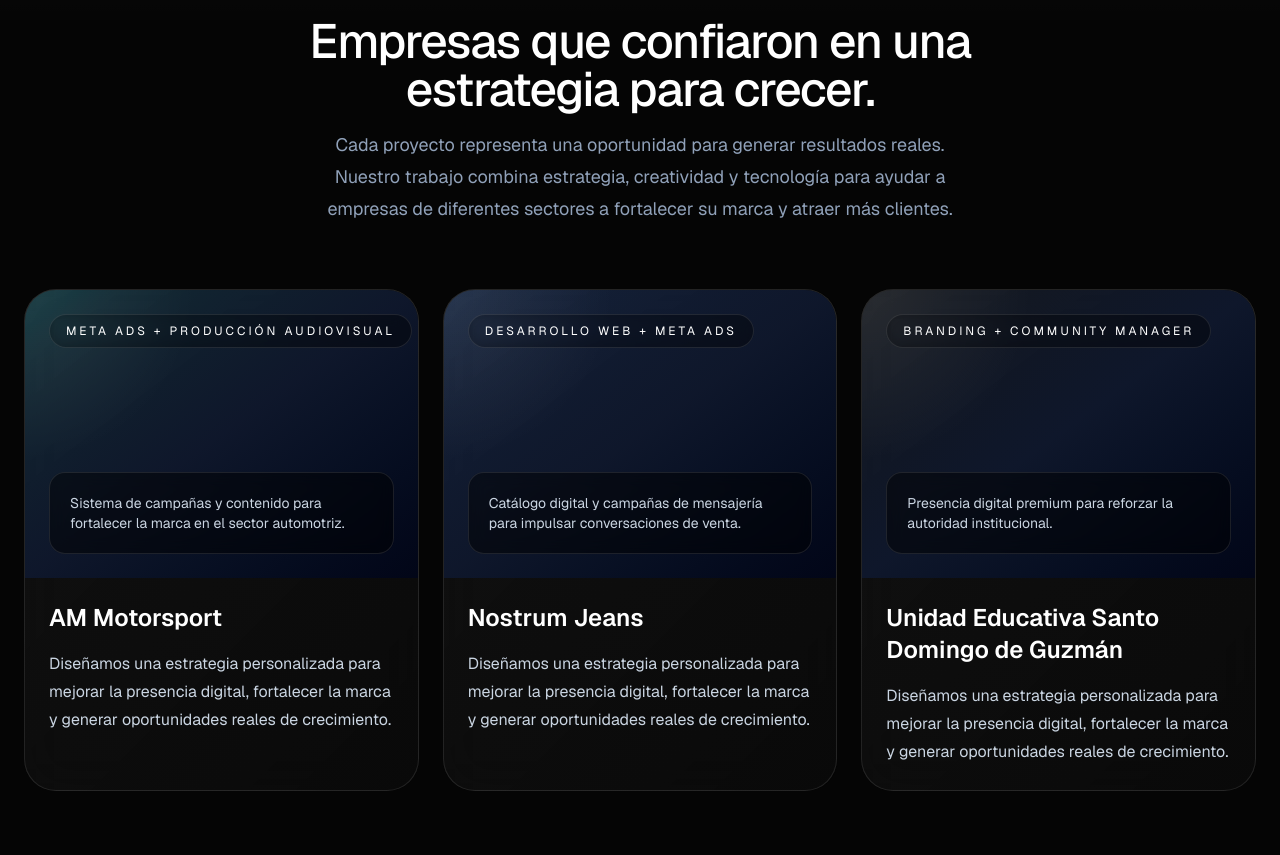
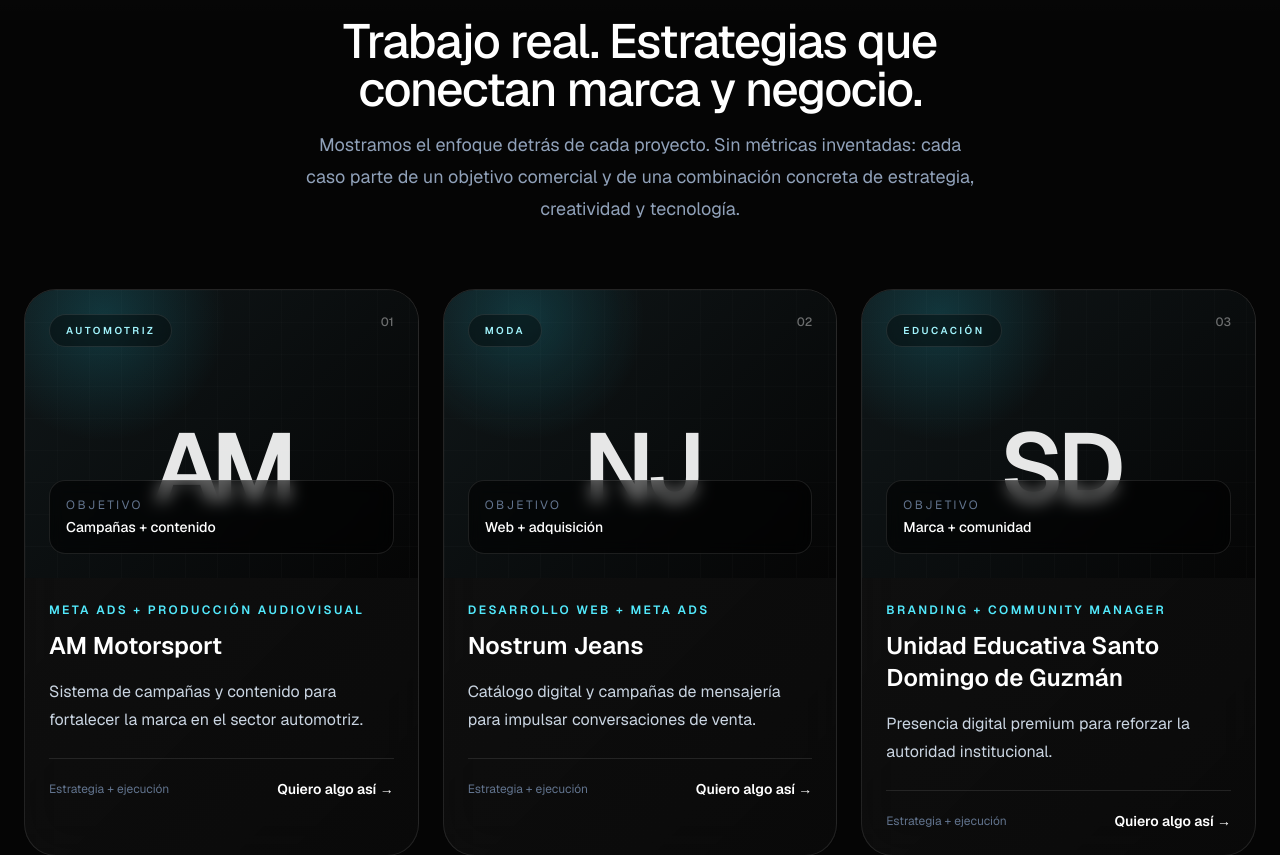
Before and after one commit to pablowebster94-sudo/advibe, a Next.js app: page / in a window 1280 px wide. Shown: the part 4583-5438 px from the top of the page. Built offline with nearby package versions, Linux system fonts and the light colour scheme.

Commit message:
feat(cro): turn portfolio into case-study cards

```diff
--- a/components/Portfolio.tsx
+++ b/components/Portfolio.tsx
@@ -3,76 +3,74 @@
 import { motion } from "framer-motion";
 import { portfolio } from "@/lib/content";
 import SectionHeading from "@/components/ui/SectionHeading";
+import EventButton from "@/components/EventButton";
 
 const visuals = [
-  "from-cyan-500/20 via-slate-900 to-slate-950",
-  "from-blue-500/20 via-slate-900 to-slate-950",
-  "from-slate-700/20 via-slate-900 to-slate-950",
+  { label: "AUTOMOTRIZ", mark: "AM", detail: "Campañas + contenido" },
+  { label: "MODA", mark: "NJ", detail: "Web + adquisición" },
+  { label: "EDUCACIÓN", mark: "SD", detail: "Marca + comunidad" },
 ];
 
 export default function Portfolio() {
   return (
-    <section
-      id="portafolio"
-      className="relative overflow-hidden py-24 sm:py-28 lg:py-32"
-    >
+    <section id="portafolio" className="relative overflow-hidden py-24 sm:py-28 lg:py-32">
       <div className="pointer-events-none absolute inset-x-0 top-0 h-40 bg-gradient-to-b from-white/5 to-transparent" />
 
       <div className="mx-auto max-w-7xl px-6">
         <SectionHeading
-          eyebrow="Casos de Éxito"
-          title="Empresas que confiaron en una estrategia para crecer."
-          description="Cada proyecto representa una oportunidad para generar resultados reales. Nuestro trabajo combina estrategia, creatividad y tecnología para ayudar a empresas de diferentes sectores a fortalecer su marca y atraer más clientes."
+          eyebrow="Casos de éxito"
+          title="Trabajo real. Estrategias que conectan marca y negocio."
+          description="Mostramos el enfoque detrás de cada proyecto. Sin métricas inventadas: cada caso parte de un objetivo comercial y de una combinación concreta de estrategia, creatividad y tecnología."
         />
 
         <div className="mt-16 grid gap-6 lg:grid-cols-3">
-          {portfolio.map((project, index) => (
+          {portfolio.map((project, index) => {
+            const visual = visuals[index % visuals.length];
+            return (
               <motion.article
                 key={project.title}
                 initial={{ opacity: 0, y: 30 }}
                 whileInView={{ opacity: 1, y: 0 }}
                 viewport={{ once: true, amount: 0.2 }}
-              transition={{
-                duration: 0.55,
-                delay: index * 0.1,
-              }}
-              whileHover={{
-                y: -8,
-                scale: 1.01,
-              }}
+                transition={{ duration: 0.55, delay: index * 0.1 }}
+                whileHover={{ y: -8 }}
                 className="group overflow-hidden rounded-[2rem] border border-white/10 bg-[linear-gradient(135deg,rgba(255,255,255,0.05),rgba(10,10,10,0.92))] backdrop-blur-xl transition-all duration-500 hover:border-cyan-400/30 hover:shadow-[0_25px_80px_-35px_rgba(0,212,255,0.18)]"
               >
-              <div
-                className={`relative h-72 overflow-hidden bg-gradient-to-br ${
-                  visuals[index % visuals.length]
-                }`}
-              >
-                <div className="absolute inset-0 bg-[radial-gradient(circle_at_top_left,_rgba(255,255,255,0.08),transparent_35%)]" />
-
-                <div className="absolute left-6 top-6 rounded-full border border-white/10 bg-black/40 px-4 py-2 text-xs uppercase tracking-[0.25em] text-white backdrop-blur">
-                  {project.category}
+                <div className="relative h-72 overflow-hidden bg-[radial-gradient(circle_at_20%_10%,rgba(34,211,238,0.18),transparent_30%),linear-gradient(135deg,#101719,#050505)] p-6">
+                  <div className="absolute inset-0 opacity-30 [background-image:linear-gradient(rgba(255,255,255,0.06)_1px,transparent_1px),linear-gradient(90deg,rgba(255,255,255,0.06)_1px,transparent_1px)] [background-size:32px_32px]" />
+                  <div className="relative flex items-start justify-between">
+                    <span className="rounded-full border border-white/10 bg-black/40 px-4 py-2 text-[10px] font-semibold uppercase tracking-[0.25em] text-cyan-200 backdrop-blur">{visual.label}</span>
+                    <span className="text-xs font-medium text-white/40">0{index + 1}</span>
                   </div>
-
-                <div className="absolute inset-x-6 bottom-6 rounded-2xl border border-white/10 bg-black/50 p-5 backdrop-blur">
-                  <p className="text-sm text-slate-300">
-                    {project.highlight}
-                  </p>
+                  <div className="relative flex h-full items-center justify-center">
+                    <span className="text-8xl font-semibold tracking-[-0.08em] text-white/90 transition duration-500 group-hover:scale-110 group-hover:text-cyan-200">{visual.mark}</span>
+                  </div>
+                  <div className="absolute inset-x-6 bottom-6 rounded-2xl border border-white/10 bg-black/55 p-4 backdrop-blur">
+                    <p className="text-xs uppercase tracking-[0.2em] text-slate-500">Objetivo</p>
+                    <p className="mt-1 text-sm font-medium text-white">{visual.detail}</p>
                   </div>
                 </div>
 
                 <div className="p-6">
-                <h3 className="text-2xl font-semibold text-white">
-                  {project.title}
-                </h3>
-
-                <p className="mt-4 leading-7 text-slate-300">
-                  Diseñamos una estrategia personalizada para mejorar la presencia
-                  digital, fortalecer la marca y generar oportunidades reales de
-                  crecimiento.
-                </p>
+                  <p className="text-xs font-semibold uppercase tracking-[0.2em] text-cyan-300">{project.category}</p>
+                  <h3 className="mt-3 text-2xl font-semibold text-white">{project.title}</h3>
+                  <p className="mt-4 leading-7 text-slate-300">{project.highlight}</p>
+                  <div className="mt-6 flex items-center justify-between gap-4 border-t border-white/10 pt-5">
+                    <span className="text-xs text-slate-500">Estrategia + ejecución</span>
+                    <a href="#diagnostico" className="text-sm font-semibold text-white transition hover:text-cyan-300">Quiero algo así →</a>
+                  </div>
                 </div>
               </motion.article>
-          ))}
+            );
+          })}
+        </div>
+
+        <div className="mt-10 flex flex-col items-center justify-between gap-5 rounded-3xl border border-white/10 bg-white/[0.03] p-6 sm:flex-row">
+          <div>
+            <p className="font-semibold text-white">¿Tu empresa necesita un sistema distinto?</p>
+            <p className="mt-1 text-sm text-slate-400">Empecemos por identificar la oportunidad antes de hablar de presupuesto.</p>
+          </div>
+          <EventButton href="#diagnostico" eventName="portfolio_diagnostic_cta" eventParams={{ source: "portfolio" }} className="inline-flex shrink-0 items-center justify-center rounded-full bg-white px-6 py-3 text-sm font-semibold text-slate-950 transition hover:bg-cyan-100">Solicitar diagnóstico</EventButton>
         </div>
       </div>
     </section>
```
Lines whose indentation alone changed are shown as unchanged.
